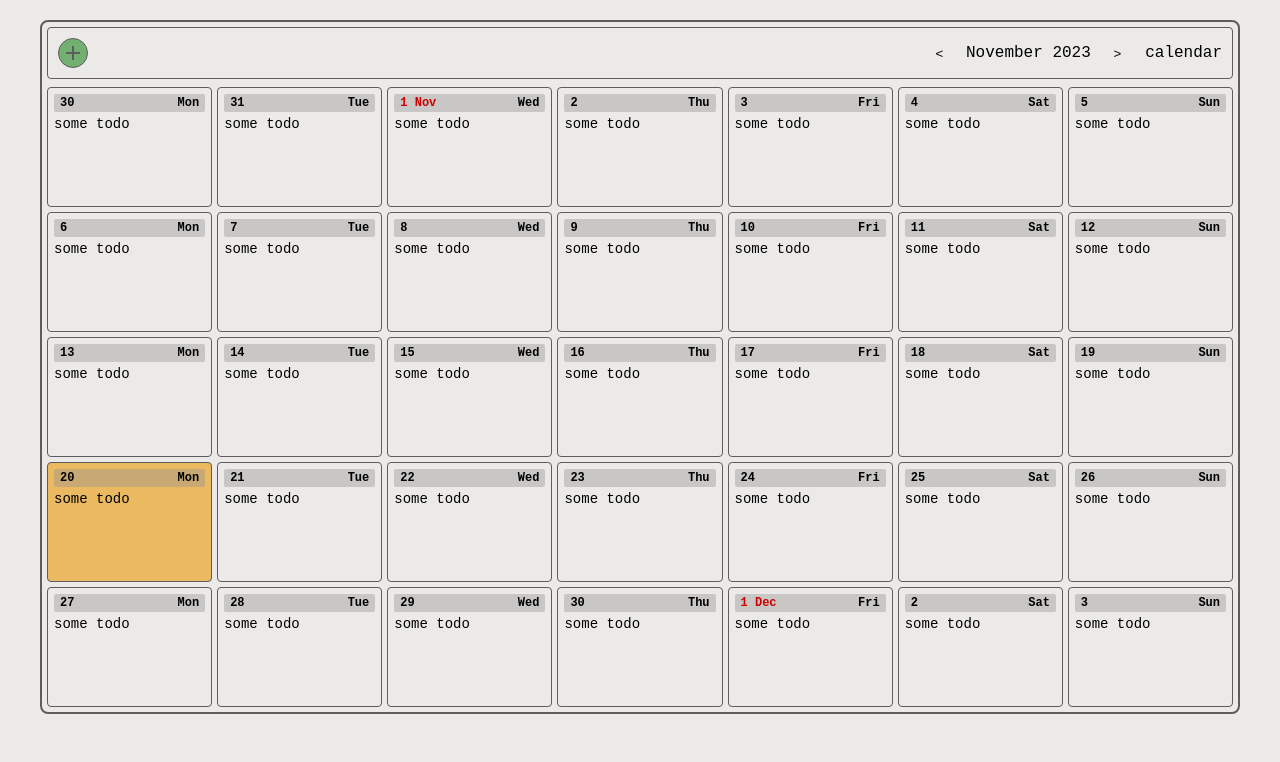
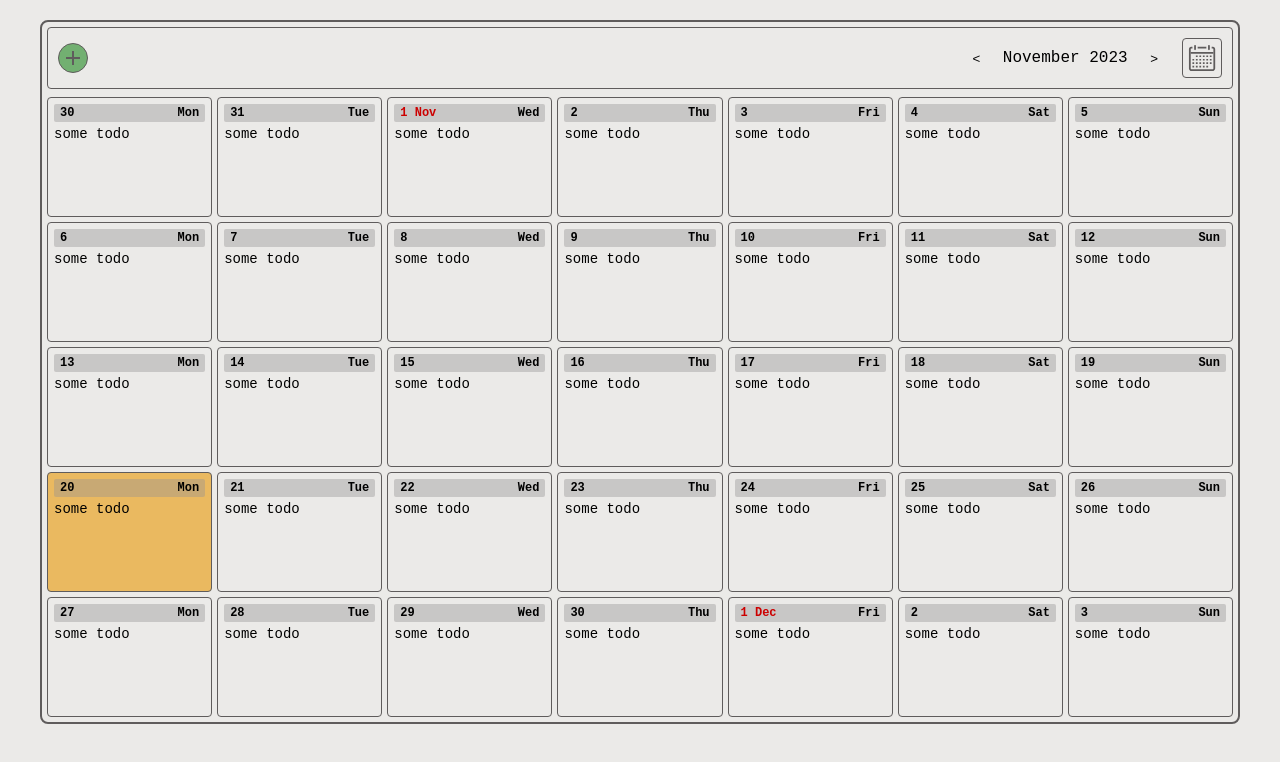
Before and after one commit to OleksandrHrachov/holy-water-calendar, a React (Create React App) app: page / in a window 1280 px wide. Shown: the top 762 px of the page. Built offline with nearby package versions, Linux system fonts and the light colour scheme.

Commit message:
feat: add calendar icon

```diff
--- a/src/App.tsx
+++ b/src/App.tsx
@@ -26,13 +26,24 @@ function App() {
   };
 
   const prevMonth = () => {
-    const nextMonth = currentDate.clone().subtract(1, "month");
-    setCurrentDate(nextMonth);
+    if (currentDate.month() === 0) {
+      const nextMonth = currentDate.clone().month(11);
+      setCurrentDate(nextMonth);
+    } else {
+      const nextMonth = currentDate.clone().subtract(1, "month");
+      setCurrentDate(nextMonth);
+
+    }
   };
 
   const nextMonth = () => {
-    const nextMonth = currentDate.clone().add(1, "month");
-    setCurrentDate(nextMonth);
+    if (currentDate.month() === 11) {
+      const nextMonth = currentDate.clone().month(0);
+      setCurrentDate(nextMonth);
+    } else {
+      const nextMonth = currentDate.clone().add(1, "month");
+      setCurrentDate(nextMonth);
+    }
   };
 
   useEffect(() => {
--- a/src/components/DatePicker/DatePicker.scss
+++ b/src/components/DatePicker/DatePicker.scss
@@ -19,4 +19,18 @@
       width: 150px;
     }
   }
+
+  &__date {
+    cursor: pointer;
+    width: 40px;
+    height: 40px;
+    border: 1px solid var(--color-gray-primary);
+    border-radius: 4px;
+    background-color: transparent;
+    transition: all 0.5s;
+
+    &:hover {
+      background-color: var(--color-gray-light-04);
+    }
+  }
 }
--- a/src/components/DatePicker/DatePicker.tsx
+++ b/src/components/DatePicker/DatePicker.tsx
@@ -1,5 +1,6 @@
 import React, { FC, useState, useEffect } from "react";
 import "./DatePicker.scss";
+import calendarIcon from '../../icons/calendar.svg';
 import moment from "moment";
 
 interface IProps {
@@ -40,7 +41,9 @@ export const DatePicker: FC<IProps> = ({ prevMonth, nextMonth, month, year }) =>
           &gt;
         </button>
       </div>
-      <div className="date-picker__date">calendar</div>
+      <div className="date-picker__date">
+        <img src={calendarIcon} alt="calendar" />
+      </div>
     </div>
   );
 };
```
Also changed, not shown: src/icons/calendar.svg (added).
